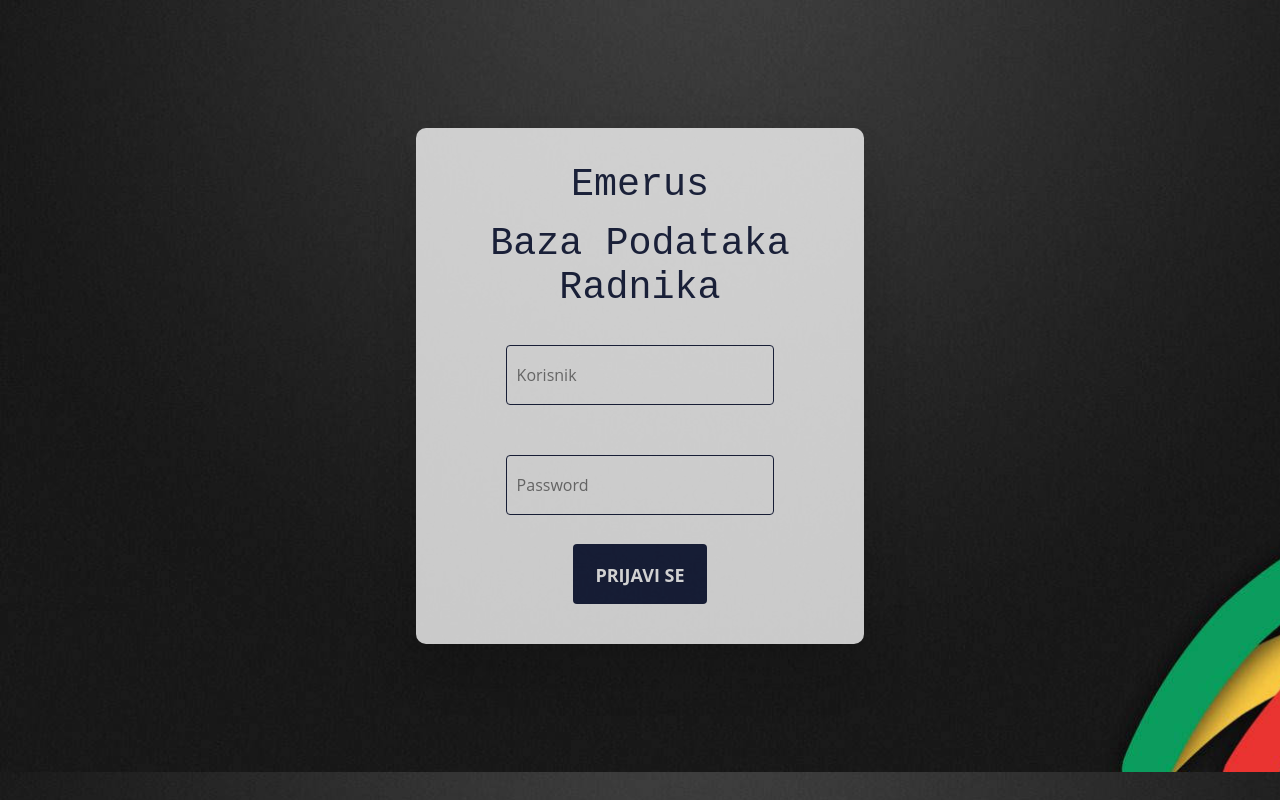
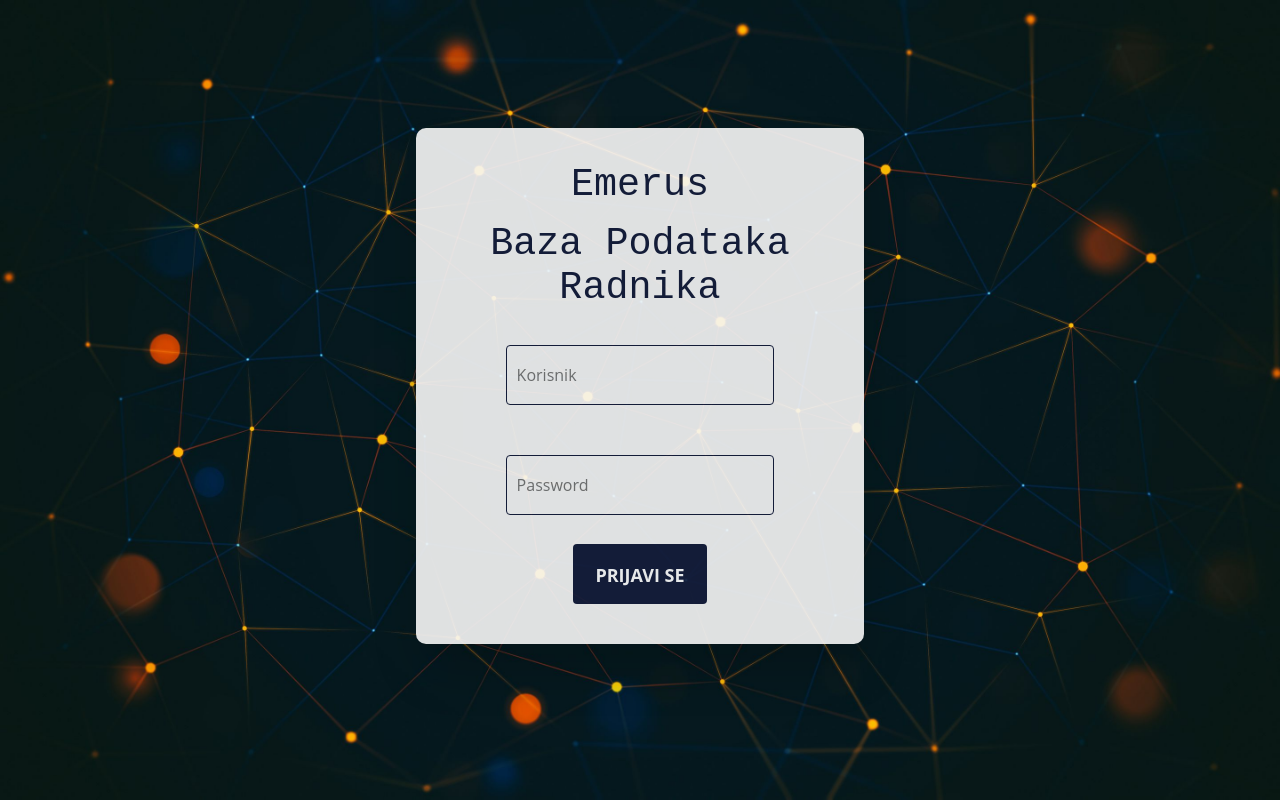
Before and after one commit to MarkoCuk54/Employee-Management-System, a Flask app: page / in a window 1280 px wide. Run offline with Flask 2, Linux system fonts and the light colour scheme; some libraries are stand-ins or nearby versions.

Commit message:
changing bg

```diff
--- a/static/css/login.css
+++ b/static/css/login.css
@@ -2,7 +2,7 @@ body {
     font-size: 1.6rem;
     font-family: "Open Sans", sans-serif;
     color: #2b3e51;
-    background-image: url("../img/bg-login.jpg");
+    background-image: url("../img/login-bg.jpg");
     background-size: cover;
 }
 
@@ -50,7 +50,7 @@ a:active:hover {
     padding-left: 0px;
     padding-right: 0px;
     padding-bottom: 20px;
-    opacity: 80%;
+    opacity: 90%;
 }
 
 h2 {
```
Also changed, not shown: static/img/bg-login.jpg (deleted), static/img/login-bg.jpg (added).
